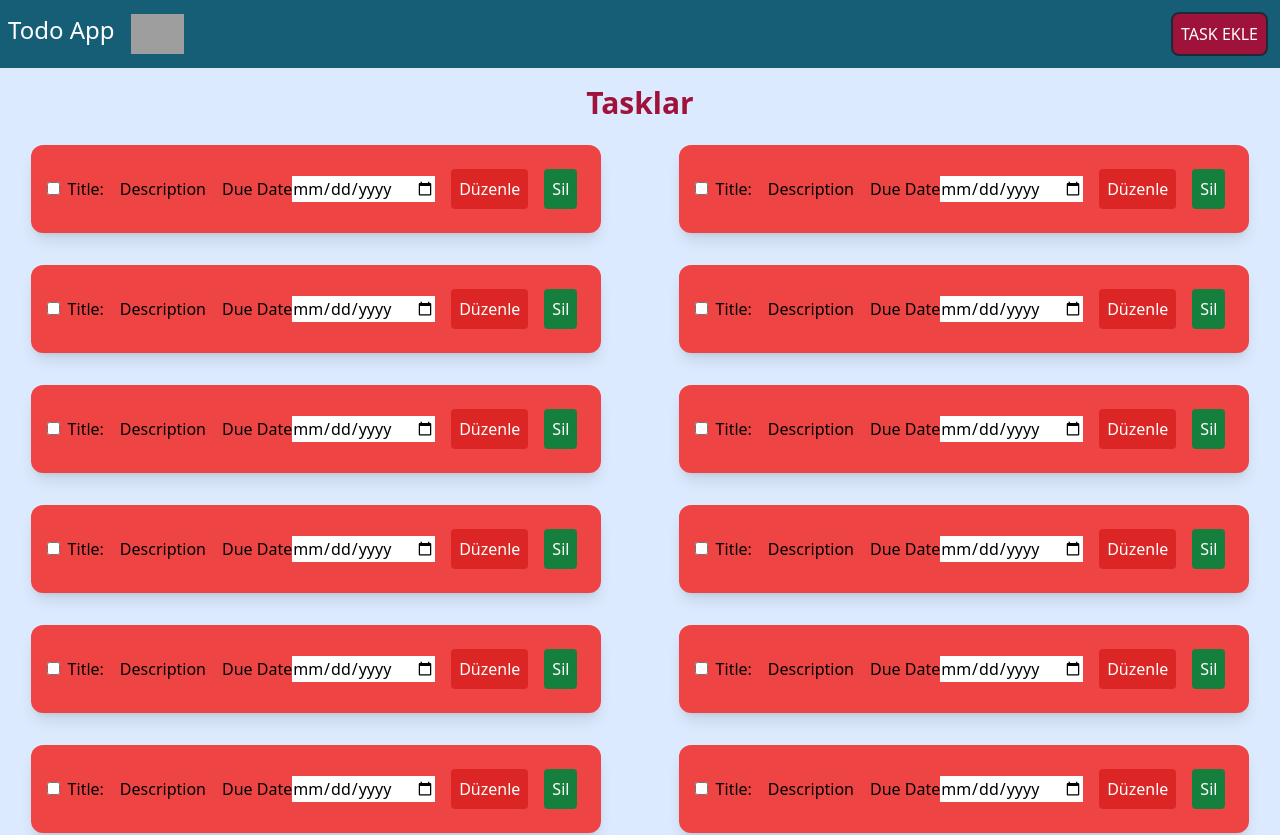
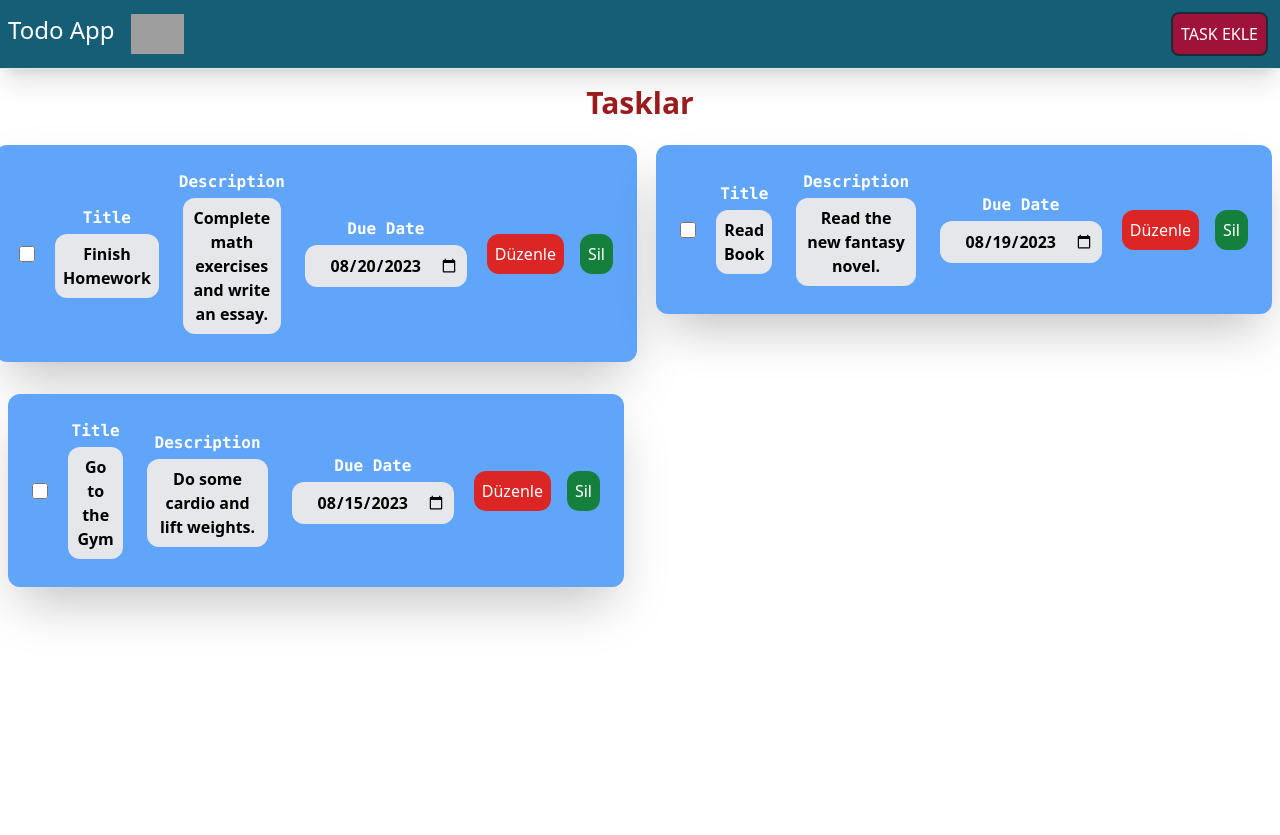
Before and after one commit to KaygusuzBK/react-todo-app, a React (Vite) app: page / in a window 1280 px wide. Shown: the top 835 px of the page. After the commit the page ends 800 px from the top, so only its background shows below. Built offline with nearby package versions, Linux system fonts and the light colour scheme; data requests are answered from the project's data file; grey boxes are pictures that could not be loaded.

Commit message:
Taskı Listeleme ve Silme
Taskı Listeleme ve Silme

```diff
--- a/data/db.json
+++ b/data/db.json
@@ -1,12 +1,5 @@
 {
   "tasks": [
-    {
-      "id": 1,
-      "title": "Buy Groceries",
-      "description": "Buy milk, eggs, and bread.",
-      "dueDate": "2023-08-15",
-      "status": false
-    },
     {
       "id": 2,
       "title": "Finish Homework",
@@ -27,484 +20,6 @@
       "description": "Do some cardio and lift weights.",
       "dueDate": "2023-08-15",
       "status": false
-    },
-    {
-      "status": false,
-      "title": "",
-      "description": "",
-      "dueDate": "",
-      "id": 5
-    },
-    {
-      "status": false,
-      "title": "",
-      "description": "",
-      "dueDate": "",
-      "id": 6
-    },
-    {
-      "status": false,
-      "title": "",
-      "description": "",
-      "dueDate": "",
-      "id": 7
-    },
-    {
-      "status": false,
-      "title": "",
-      "description": "",
-      "dueDate": "",
-      "id": 8
-    },
-    {
-      "status": false,
-      "title": "",
-      "description": "",
-      "dueDate": "",
-      "id": 9
-    },
-    {
-      "status": false,
-      "title": "",
-      "description": "",
-      "dueDate": "",
-      "id": 10
-    },
-    {
-      "status": false,
-      "title": "",
-      "description": "",
-      "dueDate": "",
-      "id": 11
-    },
-    {
-      "status": false,
-      "title": "",
-      "description": "",
-      "dueDate": "",
-      "id": 12
-    },
-    {
-      "status": false,
-      "title": "",
-      "description": "",
-      "dueDate": "",
-      "id": 13
-    },
-    {
-      "status": false,
-      "title": "",
-      "description": "",
-      "dueDate": "",
-      "id": 14
-    },
-    {
-      "status": false,
-      "title": "",
-      "description": "",
-      "dueDate": "",
-      "id": 15
-    },
-    {
-      "status": false,
-      "title": "",
-      "description": "",
-      "dueDate": "",
-      "id": 16
-    },
-    {
-      "status": false,
-      "title": "",
-      "description": "",
-      "dueDate": "",
-      "id": 17
-    },
-    {
-      "status": false,
-      "title": "",
-      "description": "",
-      "dueDate": "",
-      "id": 18
-    },
-    {
-      "status": false,
-      "title": "",
-      "description": "",
-      "dueDate": "",
-      "id": 19
-    },
-    {
-      "status": false,
-      "title": "",
-      "description": "",
-      "dueDate": "",
-      "id": 20
-    },
-    {
-      "status": false,
-      "title": "",
-      "description": "",
-      "dueDate": "",
-      "id": 21
-    },
-    {
-      "status": false,
-      "title": "",
-      "description": "",
-      "dueDate": "",
-      "id": 22
-    },
-    {
-      "status": false,
-      "title": "",
-      "description": "",
-      "dueDate": "",
-      "id": 23
-    },
-    {
-      "status": false,
-      "title": "",
-      "description": "",
-      "dueDate": "",
-      "id": 24
-    },
-    {
-      "status": false,
-      "title": "",
-      "description": "",
-      "dueDate": "",
-      "id": 25
-    },
-    {
-      "status": false,
-      "title": "",
-      "description": "",
-      "dueDate": "",
-      "id": 26
-    },
-    {
-      "status": false,
-      "title": "title1 ",
-      "description": "Description 2",
-      "dueDate": "0002-02-23",
-      "id": 27
-    },
-    {
-      "status": false,
-      "title": "title1 ",
-      "description": "Description 2",
-      "dueDate": "0002-02-23",
-      "id": 28
-    },
-    {
-      "status": false,
-      "title": "title1 ",
-      "description": "Description 2",
-      "dueDate": "0020-02-23",
-      "id": 29
-    },
-    {
-      "status": false,
-      "title": "title1 ",
-      "description": "Description 2",
-      "dueDate": "0202-02-23",
-      "id": 30
-    },
-    {
-      "status": false,
-      "title": "",
-      "description": "",
-      "dueDate": "",
-      "id": 31
-    },
-    {
-      "status": false,
-      "title": "",
-      "description": "",
-      "dueDate": "",
-      "id": 32
-    },
-    {
-      "status": false,
-      "title": "r",
-      "description": "",
-      "dueDate": "",
-      "id": 33
-    },
-    {
-      "status": false,
-      "title": "r",
-      "description": "",
-      "dueDate": "",
-      "id": 34
-    },
-    {
-      "status": false,
-      "title": "",
-      "description": "",
-      "dueDate": "",
-      "id": 35
-    },
-    {
-      "status": false,
-      "title": "",
-      "description": "",
-      "dueDate": "",
-      "id": 36
-    },
-    {
-      "status": false,
-      "title": "",
-      "description": "",
-      "dueDate": "",
-      "id": 37
-    },
-    {
-      "status": false,
-      "title": "",
-      "description": "",
-      "dueDate": "",
-      "id": 38
-    },
-    {
-      "status": false,
-      "title": "",
-      "description": "",
-      "dueDate": "",
-      "id": 39
-    },
-    {
-      "status": false,
-      "title": "",
-      "description": "",
-      "dueDate": "",
-      "id": 40
-    },
-    {
-      "status": false,
-      "title": "",
-      "description": "",
-      "dueDate": "",
-      "id": 41
-    },
-    {
-      "status": false,
-      "title": "",
-      "description": "",
-      "dueDate": "",
-      "id": 42
-    },
-    {
-      "status": false,
-      "title": "a",
-      "description": "",
-      "dueDate": "",
-      "id": 43
-    },
-    {
-      "status": false,
-      "title": "a",
-      "description": "",
-      "dueDate": "",
-      "id": 44
-    },
-    {
-      "status": false,
-      "title": "",
-      "description": "",
-      "dueDate": "",
-      "id": 45
-    },
-    {
-      "status": false,
-      "title": "",
-      "description": "",
-      "dueDate": "",
-      "id": 46
-    },
-    {
-      "title": "",
-      "description": "",
-      "dueDate": "",
-      "id": 47
-    },
-    {
-      "title": "",
-      "description": "",
-      "dueDate": "",
-      "id": 48
-    },
-    {
-      "title": "",
-      "description": "",
-      "dueDate": "",
-      "id": 49
-    },
-    {
-      "title": "",
-      "description": "",
-      "dueDate": "",
-      "id": 50
-    },
-    {
-      "title": "a",
-      "description": "",
-      "dueDate": "",
-      "id": 51
-    },
-    {
-      "title": "a",
-      "description": "",
-      "dueDate": "",
-      "id": 52
-    },
-    {
-      "title": "aa",
-      "description": "",
-      "dueDate": "",
-      "id": 53
-    },
-    {
-      "title": "aa",
-      "description": "",
-      "dueDate": "",
-      "id": 54
-    },
-    {
-      "title": "aaa",
-      "description": "",
-      "dueDate": "",
-      "id": 55
-    },
-    {
-      "title": "aaa",
-      "description": "",
-      "dueDate": "",
-      "id": 56
-    },
-    {
-      "title": "",
-      "description": "",
-      "dueDate": "",
-      "id": 57
-    },
-    {
-      "title": "",
-      "description": "",
-      "dueDate": "",
-      "id": 58
-    },
-    {
-      "status": false,
-      "title": "",
-      "description": "",
-      "dueDate": "",
-      "id": 59
-    },
-    {
-      "status": false,
-      "title": "",
-      "description": "",
-      "dueDate": "",
-      "id": 60
-    },
-    {
-      "status": false,
-      "title": "",
-      "description": "",
-      "dueDate": "",
-      "id": 61
-    },
-    {
-      "status": false,
-      "title": "",
-      "description": "",
-      "dueDate": "",
-      "id": 62
-    },
-    {
-      "status": false,
-      "title": "",
-      "description": "",
-      "dueDate": "",
-      "id": 63
-    },
-    {
-      "status": false,
-      "title": "",
-      "description": "",
-      "dueDate": "",
-      "id": 64
-    },
-    {
-      "status": false,
-      "title": "a",
-      "description": "",
-      "dueDate": "",
-      "id": 65
-    },
-    {
-      "status": false,
-      "title": "a",
-      "description": "",
-      "dueDate": "",
-      "id": 66
-    },
-    {
-      "status": false,
-      "title": "aa",
-      "description": "",
-      "dueDate": "",
-      "id": 67
-    },
-    {
-      "status": false,
-      "title": "aa",
-      "description": "",
-      "dueDate": "",
-      "id": 68
-    },
-    {
-      "status": false,
-      "title": "aaa",
-      "description": "",
-      "dueDate": "",
-      "id": 69
-    },
-    {
-      "status": false,
-      "title": "aaa",
-      "description": "",
-      "dueDate": "",
-      "id": 70
-    },
-    {
-      "title": "",
-      "description": "",
-      "dueDate": "",
-      "status": false,
-      "id": 71
-    },
-    {
-      "title": "",
-      "description": "",
-      "dueDate": "",
-      "status": false,
-      "id": 72
-    },
-    {
-      "title": "",
-      "description": "",
-      "dueDate": "",
-      "status": false,
-      "id": 73
-    },
-    {
-      "title": "",
-      "description": "",
-      "dueDate": "",
-      "status": false,
-      "id": 74
     }
   ]
 }
--- a/src/components/task/taskForm/taskForm.jsx
+++ b/src/components/task/taskForm/taskForm.jsx
@@ -1,37 +1,75 @@
-import { getTasks, getTaskId } from "../../../services/task.js";
+import { getTasks, getTaskId, deleteTaskId } from "../../../services/task.js";
 import { useState, useEffect } from "react";
 import Button from "../../button/button.jsx";
+import { Link, NavLink } from "react-router-dom";
 
-function TaskForm(task) {
+function deleteTask(id) {
+  deleteTaskId(id);
+}
+
+function TaskForm({ task }) {
+  const [tasks, setTasks] = useState([]);
+
+  useEffect(() => {
+    getTasks().then(({ data }) => setTasks(data));
+  }, [getTasks]);
+
   return (
     <>
-      <form onSubmit={getTasks} className="flex flex-column justify-center items-center m-2">
-        <ul className="flex flex-column p-4 justify-center items-center shadow-lg bg-red-500 rounded-xl">
+      <form
+        onSubmit={getTasks}
+        className="flex flex-column justify-center items-center m-2"
+        go
+      >
+        <ul className="flex flex-column p-4 justify-center items-center shadow-2xl bg-blue-400 rounded-xl">
           <li className="">
-            <input type="checkbox" />
+            <input className="items-end w-4 h-4 m-2" type="checkbox" />
           </li>
-          <li className="p-2">
-            <label htmlFor="title">Title: </label>
-            <p name="title">{getTasks.title}</p>
-          </li>
-          <li className="p-2">
-            <label htmlFor="description">Description</label>
-            <p id="description" name="description">
-              {getTasks.description}
+          <li className="p-2 text-center">
+            <label className="font-semibold text-white font-mono ">Title</label>
+            <p
+              name="title"
+              className="bg-gray-200 p-2 rounded-xl text-center m-1 font-semibold"
+            >
+              {task.title}
             </p>
           </li>
-          <li className="p-2">
-            <label htmlFor="dueDate">Due Date</label>
+          <li className="p-2 text-center">
+            {/*  */}
+            <label className="font-semibold text-white font-mono">
+              Description
+            </label>
+            <p
+              id="description"
+              name="description"
+              className="bg-gray-200 p-2 rounded-xl text-center m-1 font-semibold"
+            >
+              {task.description}
+            </p>
+          </li>
+          <li className="p-2 text-center">
+            <label className="font-semibold text-white font-mono ">
+              Due Date
+            </label>
             <input
+              className="bg-gray-200 p-2 rounded-xl text-center m-1 font-semibold"
               type="date"
               id="dueDate"
               name="dueDate"
-              value={getTasks.dueDate}
+              value={task.dueDate}
+              format="dd/MM/yyyy"
             />
-          </li >
+          </li>
           <div className="flex">
-            <Button type="submit" className="bg-red-600 text-white m-2 p-2" text="Düzenle" />
-            <Button type="submit" text="Sil" className="bg-green-700 m-2 p-2 text-white" />
+            <Button
+              className="bg-red-600 text-white m-2 p-2 rounded-xl hover:bg-red-900"
+              text="Düzenle"
+            />
+            <Button
+              className="bg-green-700 m-2 p-2 text-white rounded-xl hover:bg-green-900"
+              text="Sil"
+              onClick={() => deleteTask(task.id)}
+            />
           </div>
         </ul>
       </form>
--- a/src/pages/Home/index.jsx
+++ b/src/pages/Home/index.jsx
@@ -2,27 +2,24 @@ import React from "react";
 import { Link } from "react-router-dom";
 import { getTasks, getTaskId } from "../../services//task.js";
 import TaskForm from "../../components/task/taskForm/taskForm.jsx";
-import TaskDetail from "../TaskDetail/TaskDetail.jsx";
 import classNames from "classnames";
 
 function Tasks() {
   const [tasks, setTasks] = React.useState([]);
 
-
   React.useEffect(() => {
     getTasks().then(({ data }) => setTasks(data));
-    console;
   }, [getTasks]);
 
   return (
     <>
-      <div className="bg-blue-100">
+      <div>
         <h1
           className={classNames(
             "text-3xl",
             "text-center",
             "font-bold",
-            "text-rose-800",
+            "text-red-800",
             "p-4"
           )}
         >
@@ -31,7 +28,7 @@ function Tasks() {
         <ul className="grid sm:grid-cols-1 md:grid-cols-1 lg:grid-cols-2 xl:gird-cols-3 gap-4">
           {tasks.map((task) => (
             <li key={task.id}>
-              <TaskDetail task={task} />
+              <TaskForm task={task} />
             </li>
           ))}
         </ul>
--- a/src/pages/TaskDetail/TaskDetail.jsx
+++ /dev/null
@@ -1,11 +0,0 @@
-import TaskForm from "../../components/task/taskForm/taskForm";
-
-function TaskDetail(task) {
-  return (
-    <>
-    <TaskForm task={task} />
-    </>
-  );
-}
-
-export default TaskDetail;
--- a/src/routes/index.jsx
+++ b/src/routes/index.jsx
@@ -4,7 +4,6 @@ import AddTask from "../pages/AddTask/AddTask.jsx";
 import EditTask from "../pages/EditTask/EditTask.jsx";
 import Layout from "../Layout/index.jsx";
 import "../assets/css/main.css";
-import TaskDetail from "../pages/TaskDetail/TaskDetail.jsx";
 
 // layout kullanmamızın sebebi içerisindeki componentler değişirken diğer componentler değişmeyecektir.
 const routes = createBrowserRouter([
@@ -15,10 +14,6 @@ const routes = createBrowserRouter([
       {
         index: true,
         element: <Tasks />,
-      },
-      {
-        path: "/task/:id",
-        element: <TaskDetail />,
       },
       {
         path: "/add-task",
--- a/src/services/task.js
+++ b/src/services/task.js
@@ -1,5 +1,5 @@
 import axios from "axios";
-import memo from "react"
+import memo from "react";
 
 const API = "http://localhost:3000";
 const path = "/tasks";
@@ -20,8 +20,8 @@ const updateTask = (id, task) => {
   return axios.put(`${API}${path}/${id}`, task);
 };
 
-const deleteTask = (id) => {
+const deleteTaskId = (id) => {
   return axios.delete(`${API}${path}/${id}`);
 };
 
-export { getTasks, getTaskId, pushTask, updateTask, deleteTask };
+export { getTasks, getTaskId, pushTask, updateTask, deleteTaskId };
```
Also changed, not shown: src/pages/EditTask/EditTask.jsx (+4 -4 lines).
